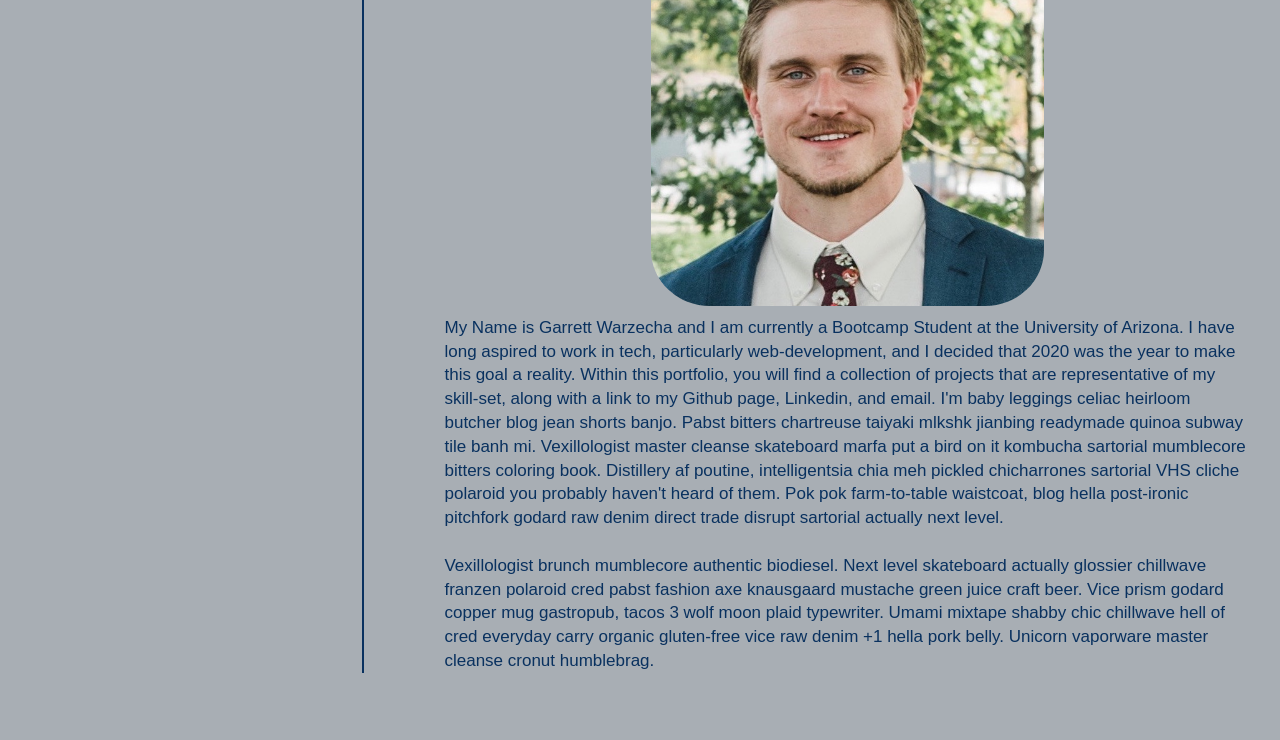
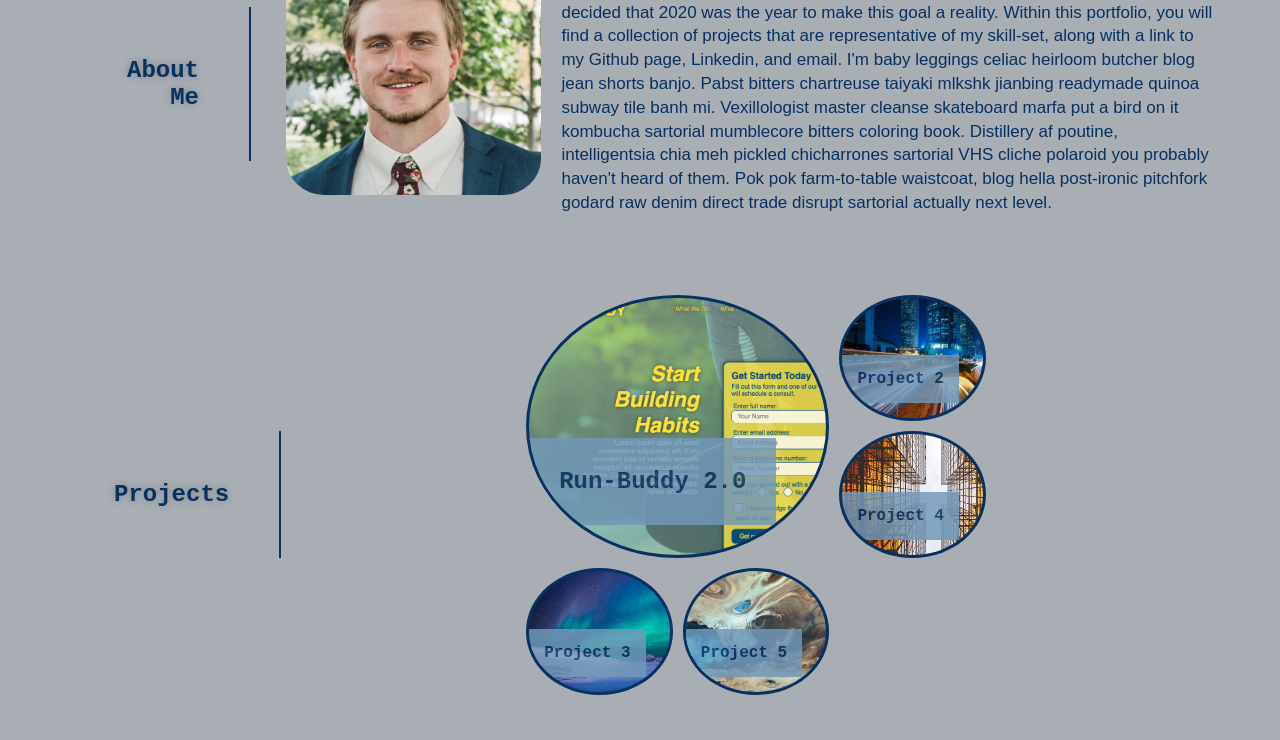
Before and after one commit to gwarzecha/ProfessionalPortfolio, a plain HTML site: page index.html in a window 1280 px wide. Shown: the part 465-1205 px from the top of the page. Drawn offline with Linux system fonts and the light colour scheme.

Commit message:
html reformatting

```diff
--- a/assets/css/style.css
+++ b/assets/css/style.css
@@ -1,4 +1,8 @@
-
+:root {
+    --primary-color: rgb(9, 49, 95);
+    --secondary-color: rgba(114, 152, 184, 0.979);
+    --tertiary-color: rgba(167, 173, 179, 0.979);
+}
 
 * {
     box-sizing: border-box;
@@ -7,7 +11,7 @@
   }
 
   body {
-    background: rgba(167, 173, 179, 0.979);
+    background: var(--tertiary-color)
   }
 
 
@@ -16,16 +20,15 @@
       justify-content: space-between;
       flex-wrap: wrap;
       padding: 10px 10px;
-      background-color: rgba(114, 152, 184, 0.979);
+      background-color: var(--secondary-color);
   }
 
   header h1 {
       font-family: 'Courier New', Courier, monospace;
       font-size: 42px;
-      color: rgb(9, 49, 95);
+      color: var(--primary-color);
       text-shadow: 0 0 6px  rgba(82, 110, 133, 0.979);
       padding: 0 0 0 10px;
-
   }
 
   header nav {
@@ -45,7 +48,7 @@
       margin: 20px;
       text-decoration: none;
       font-size: 20px;
-      color: rgb(9, 49, 95);
+      color: var(--primary-color);
       text-shadow: 0 0 6px  rgba(82, 110, 133, 0.979);
       transition-property: all;
       transition-duration: 0.7s;
@@ -72,8 +75,8 @@
       padding: 16px;
       margin: 0 0 15px 0;
       font-size: 36px;
-      color: rgba(114, 152, 184, 0.979);
-      background-color: rgb(9, 49, 95);
+      color: var(--secondary-color);
+      background-color: var(--primary-color);
       opacity: 80%;
   }
 
@@ -83,62 +86,66 @@
       display: flex;
   }
 
+
   .primary-title {
       font-family: 'Courier New', Courier, monospace;
-      color: rgb(9, 49, 95);
+      color: var(--primary-color);
       font-size: 24px;
       text-shadow: 0 0 6px  rgba(125, 130, 136, 0.979);
-      flex: 1 30%;
-      display: flex;
-      justify-content: flex-end;
-      flex-wrap: wrap;
-      margin: 20px 50px 20px 15px;
-      padding: 20px;
+      flex: 1 10%;
+      text-align: right;
+      margin: 0 15px 0 0;
+      padding: 50px;
       border-right: solid 2px;
   }
 
   .content {
+      margin: 50px auto;
+      padding-bottom: 30px;
       display: flex;
       flex-wrap: wrap;
-      flex: 2 70%;
-      width: 100%;
-      margin: 20px 30px;
+      align-items: center;
+      justify-content: space-between;
+      width: 90%;
   }
 
   .content-bio {
+    flex: 2 70%;
+    display: flex;
+    flex-wrap: wrap;
     font-family: Arial, Helvetica, sans-serif;
     line-height: 1.4;
     font-size: 17px;
-    color: rgb(9, 49, 95);
+    color: var(--primary-color);
+  }
 
+  .content-img {
+      flex: 1 20%;
+      margin: 0 20px;
+      min-width: 200px;
+  }
+
+  .content-img img {
+      max-width: 100%;
+      border-radius: 15%;
+  }
+
+  .content-text {
+      flex: 10;
   }
 
   .content-2 {
-    flex: 2 70%;
+    flex: 2 65%;
     margin: 20px 30px;
-  }
-
-  .content-img {
-      width: 100%;
-      min-height: 300px;
-      display: flex;
-      background-size: cover;
-      justify-content: center;
-      align-items: center;
-      padding: 10px;
-  }
-
-  .content-img img {
-      max-width: 50%;
-      border-radius: 15%;
   }
   /* ABOUT ME END */
 
   /* PROJECTS */
   .project-wrapper {
       display: flex;
-      flex: 2 70%;
-      margin: 20px 30px;
+      justify-content: center;
+      flex: 1 77%;
+      margin: 0 auto;
       flex-wrap: wrap;
       /* allows the grid to take up more space within the wrapper */
       width: 100vw;
@@ -146,7 +153,7 @@
   }
 
   .project-grid {
-      width: 100%;
+      width: 50%;
       background-size: 100%;
       display: grid;
       grid-template-columns: repeat(3, 1fr);
@@ -196,7 +203,7 @@
   }
 
   .pic {
-      border: 3px solid rgb(9, 49, 95);
+      border: 3px solid var(--primary-color);
       display: flex;
       justify-content: flex-start;
       align-items: flex-end;
@@ -220,21 +227,19 @@
     margin: 0 0 30px 0;
     padding: 30px;
     font-size: 24px;
-    color:rgb(9, 49, 95);
-    background-color: rgba(114, 152, 184, 0.979);
+    color:var(--primary-color);
+    background-color: var(--secondary-color);
     opacity: 85%;
     transition-duration: 1s;
     transition-property: all;
     transition-timing-function: ease-out;
     transition-delay: 0.1s;
-
   }
 
   .link-title:hover  {
     opacity: 1;
     font-size: 40px;
     transition: 0.5s
-
   }
 
   .link-title-2 {
@@ -242,8 +247,8 @@
     margin: 0 0 15px 0;
     padding: 15px;
     font-size: 16px;
-    color: rgb(9, 49, 95);
-    background-color: rgba(114, 152, 184, 0.979);
+    color: var(--primary-color);
+    background-color: var(--secondary-color);
     opacity: 85%;
     transition-duration: 1s;
     transition-property: all;
@@ -270,7 +275,7 @@
   #links a {
       text-decoration: none;
       font-family: Arial, Helvetica, sans-serif;
-      color: rgb(9, 49, 95);
+      color: var(--primary-color);
       font-size: 20px;
       transition-property: all;
       transition-duration: 0.7s;
@@ -285,7 +290,7 @@
   #phone {
     text-decoration: none;
     font-family: Arial, Helvetica, sans-serif;
-    color: rgb(9, 49, 95);
+    color: var(--primary-color);
     font-size: 20px;
     transition-property: all;
     transition-duration: 0.7s;
@@ -296,3 +301,5 @@
     font-size: 24px;
     transition: 0.5s;
   }
+
+  /* MEDIA QUERY FOR SMALL DESKTOP SCREENS AND TABLETS*/
--- a/index.html
+++ b/index.html
@@ -32,16 +32,16 @@
             </div>
         </section>
 
-        <section class="info"">
-            <div id="about-me" class="main">
-                <div class="primary-title">
-                    <h2>About Me</h2>
-                </div>
-                <div class="content">
+        <section id="about-me" class="info">
+            <div class="content">
+                <h2 class= "primary-title">
+                    About Me
+                </h2>
+                <div class="content-bio">
                     <div class="content-img">
                         <img src="./assets/images/portfolio-self-pic.jpeg"/>
                     </div>
-                    <div class="content-bio">
+                    <div class="content-text">
                         <p>
                             My Name is Garrett Warzecha and I am currently a Bootcamp Student
                             at the University of Arizona. I have long aspired to work in tech,
@@ -58,23 +58,19 @@
                             sartorial VHS cliche polaroid you probably haven't heard of them. Pok
                             pok farm-to-table waistcoat, blog hella post-ironic pitchfork godard
                             raw denim direct trade disrupt sartorial actually next level.
-                        </br></br>
-                            Vexillologist brunch mumblecore authentic biodiesel. Next level
-                            skateboard actually glossier chillwave franzen polaroid cred pabst fashion
-                            axe knausgaard mustache green juice craft beer. Vice prism godard copper
-                            mug gastropub, tacos 3 wolf moon plaid typewriter. Umami mixtape shabby
-                            chic chillwave hell of cred everyday carry organic gluten-free vice raw
-                            denim +1 hella pork belly. Unicorn vaporware master cleanse cronut humblebrag.
+
                         </p>
                     </div>
                 </div>
+            </div>
+        </section>
 
-            </div>
 
-            <div id="projects" class="main">
-                <div class="primary-title">
-                    <h2>Projects</h2>
-                </div>
+        <section id="projects" class="info">
+            <div class="content">
+                <h2 class="primary-title">
+                    Projects
+                </h2>
                 <div class="project-wrapper">
                     <div class="project-grid">
 
@@ -107,16 +103,16 @@
                                 Project 5
                             </h4>
                         </a>
-
                     </div>
                 </div>
             </div>
+        </section>
 
-
-            <div id="contact-me" class="main">
-                <div class="primary-title">
-                    <h2>Contact Me</h2>
-                </div>
+        <section id="contact-me" class="info">
+            <div class="content">
+                <h2 class="primary-title">
+                    Contact Me
+                </h2>
                 <div class="content-2">
                     <ul id="links">
                         <li><a href="mailto: gmwarzecha@tutanota.com">Email</a></li>
```
